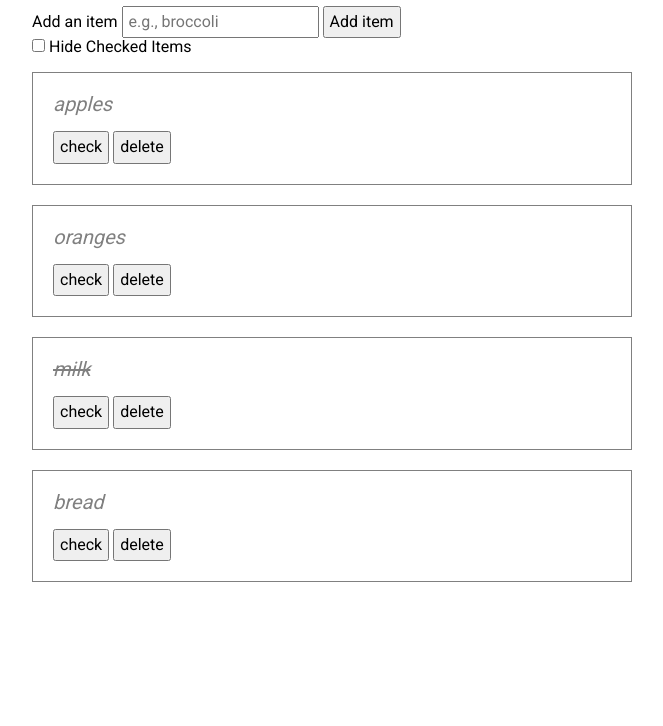
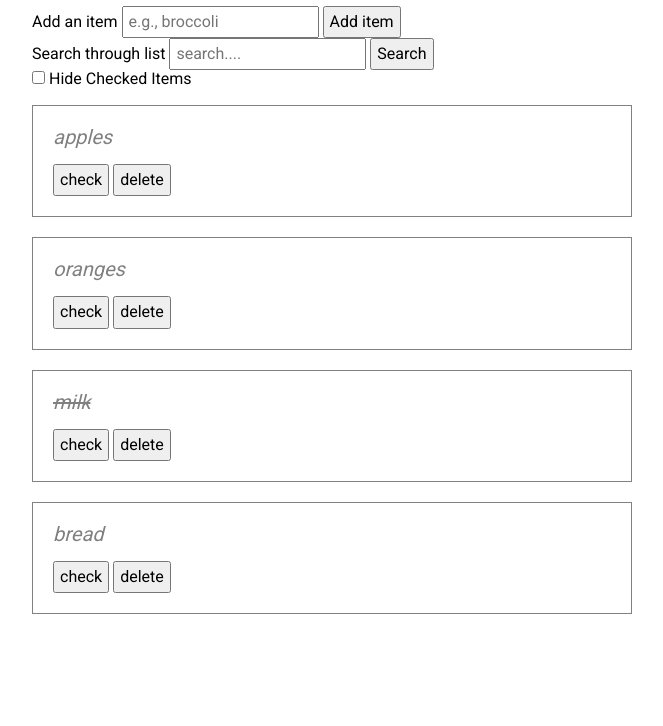
Before and after one commit to thinkful-ei-armadillo/shopping_solo_Robin, a plain HTML site: page index.html in a window 1280 px wide. Shown: the part 74-800 px from the top of the page, without its empty margins (308-971 px from the left). Drawn offline with nearby package versions, Linux system fonts and the light colour scheme.

Commit message:
updated Html with search textbox

```diff
--- a/index.html
+++ b/index.html
@@ -14,7 +14,10 @@
         <form id="js-shopping-list-form">
             <label for="shopping-list-entry">Add an item</label>
             <input type="text" name="shopping-list-entry" class="js-shopping-list-entry" placeholder="e.g., broccoli">
-            <button type="submit">Add item</button>
+            <button type="submit">Add item</button> <br>
+            <label for="search-shopping-list">Search through list</label>
+            <input type="text" name= "search-shopping-list" class="js-search-shopping-list" placeholder="search....">
+            <button type="submit">Search</button>
         </form>
         <div class="checked item display">
             <input type="checkbox" name="checkbox" id="hide_checkitems">
```
